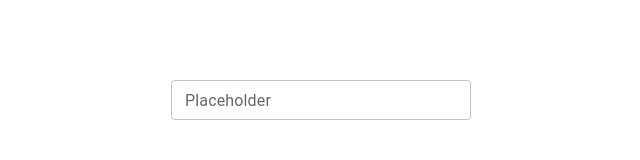
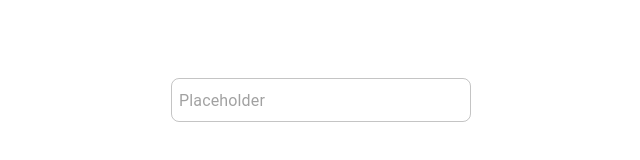
Before and after one commit to anushyaa7/My-hooks, a React (Vite) app in the folder react hooks/: page / in a window 1280 px wide. Shown: the part 302-462 px from the top of the page, without its empty margins (319-959 px from the left). Built offline with nearby package versions, Linux system fonts and the light colour scheme.

Commit message:
style changes

```diff
--- a/react hooks/src/Complete.css
+++ b/react hooks/src/Complete.css
@@ -11,3 +11,15 @@
     padding: 4px 8px; /* Adjust the padding to minimize the suggestion */
     font-size: 0.875rem;
   }
+
+  .textfield-custom-border  {
+    border: 2px solid #94A3B8;; /* Custom border color */
+    border-radius: 4px; /* Adjust the border radius if needed */
+  }
+
+  .autocomplete-container .MuiInputBase-root {
+    position: relative;
+  }
+  .autocomplete-container .MuiOutlinedInput-root {
+    border-radius: 8px 16px;
+  }
--- a/react hooks/src/Complete.jsx
+++ b/react hooks/src/Complete.jsx
@@ -3,29 +3,51 @@ import TextField from '@mui/material/TextField';
 import Stack from '@mui/material/Stack';
 import Autocomplete from '@mui/material/Autocomplete';
 import './Complete.css';
+import { createTheme, ThemeProvider, useTheme } from '@mui/material';
+
 
 export default function Complete() {
+  const theme = useTheme(); // Get the current theme
+
   return (
-    <Stack spacing={2} sx={{ width: 300 }} className="autocomplete-container">
+    <div className="autocomplete-container">
       <Autocomplete
         id="free-solo-demo"
         freeSolo
         options={top100Films.map((option) => option.title)}
         renderInput={(params) =>
+          <div style={{ position: 'relative' }}>
             <TextField
-            {...params}
-            label="Placeholder"
-            size="small" // Reduce the size of the TextField
-            margin="dense" // Reduce the margin
-            sx={{ minWidth: '200px' }} // Customize the width if needed
-          />
+              {...params}
+              placeholder="Placeholder"
+              size="small"
+              margin="dense"
+              InputLabelProps={{
+                shrink: false,
+              }}
+              InputProps={{
+                ...params.InputProps,
+                style: {
+                  padding: '8px 0',
+                },
+              }}
+              sx={{
+                minWidth: '200px',
+                borderRadius: '8px',
+                '& .MuiOutlinedInput-root': {
+                  borderRadius: '8px',
+                },
+              }}
+            />
+
+          </div>
         }
         classes={{
           paper: 'autocomplete-paper',
           option: 'autocomplete-option',
         }}
       />
-    </Stack>
+    </div>
   );
 }
 
```
